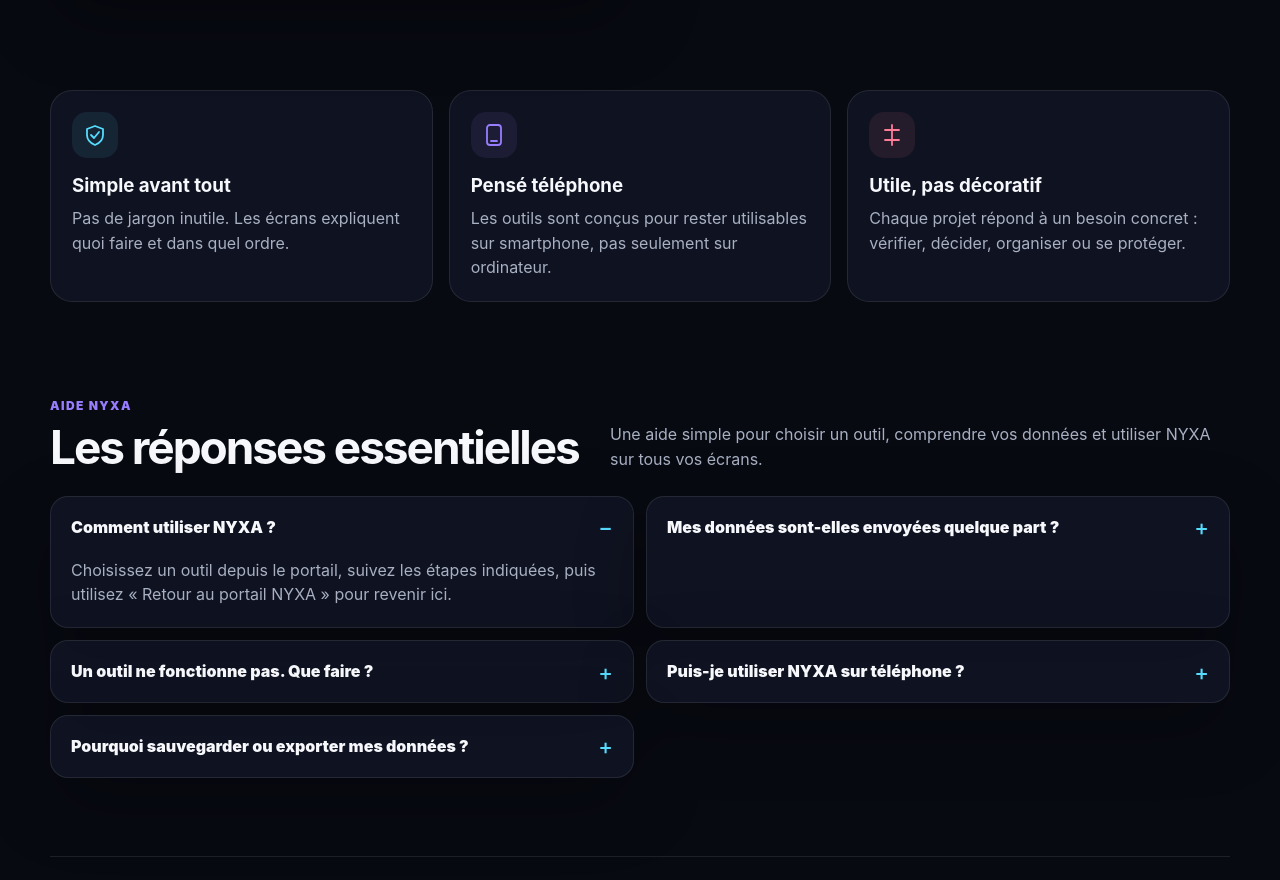
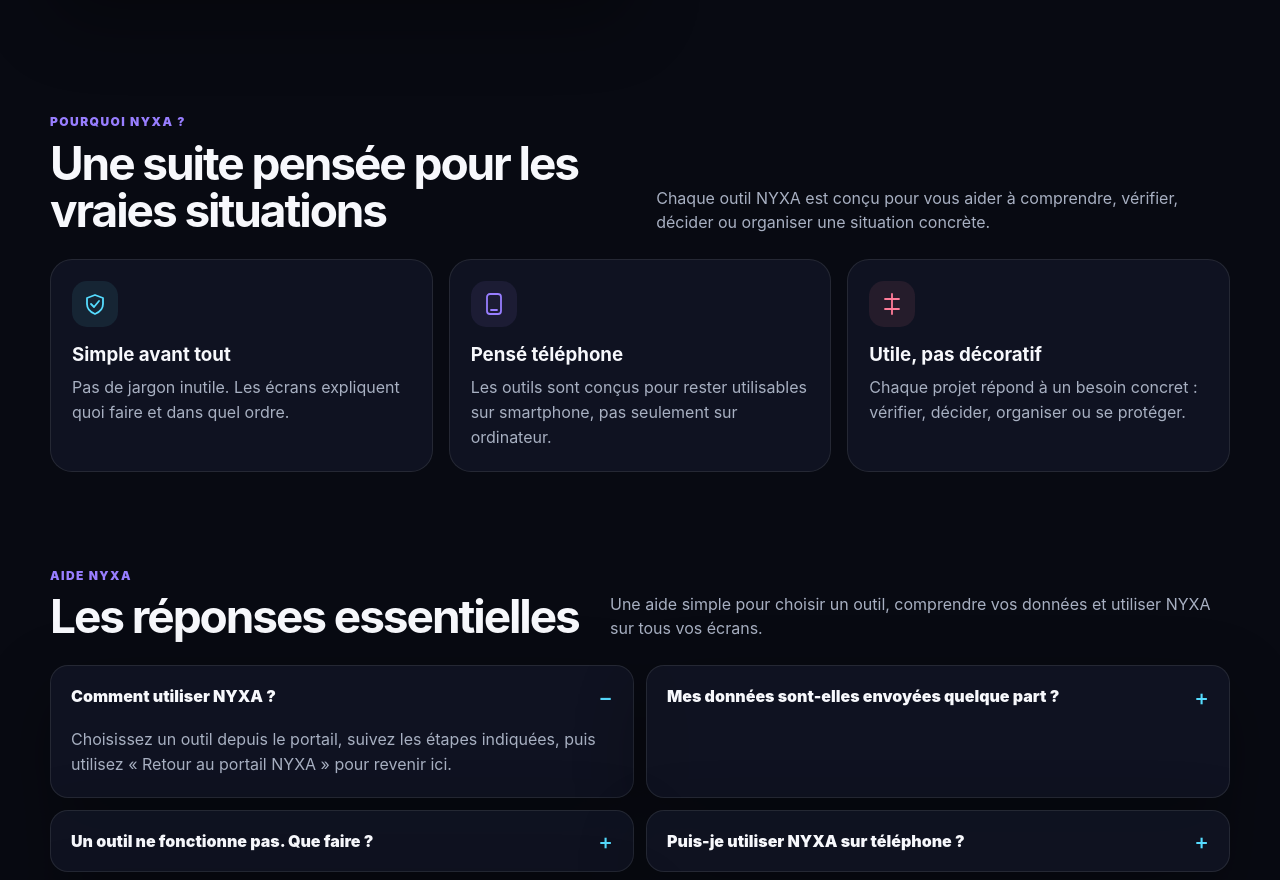
Before and after one commit to NyxaLabs/NyxaLabs.github.io, a plain HTML site: page index.html in a window 1280 px wide. Shown: the part 2755-3635 px from the top of the page. Drawn offline with Linux system fonts and the light colour scheme; no server answers.

Commit message:
Clarifier la section Pourquoi NYXA

```diff
--- a/index.html
+++ b/index.html
@@ -108,7 +108,15 @@
       <p id="emptyState" class="empty-state" hidden>Aucun outil ne correspond à cette recherche.</p>
     </section>
 
-    <section id="philosophie" class="values">
+    <section id="philosophie" class="values-section" aria-labelledby="pourquoi-title">
+      <div class="section-heading">
+        <div>
+          <span class="section-kicker">Pourquoi NYXA ?</span>
+          <h2 id="pourquoi-title">Une suite pensée pour les vraies situations</h2>
+        </div>
+        <p>Chaque outil NYXA est conçu pour vous aider à comprendre, vérifier, décider ou organiser une situation concrète.</p>
+      </div>
+      <div class="values">
         <article>
           <div class="value-icon cyan"><svg viewBox="0 0 24 24"><path d="M12 3 4 6v6c0 5 3 8 8 10 5-2 8-5 8-10V6Z"/><path d="m8 12 3 3 5-6"/></svg></div>
           <h3>Simple avant tout</h3>
@@ -124,6 +132,7 @@
           <h3>Utile, pas décoratif</h3>
           <p>Chaque projet répond à un besoin concret : vérifier, décider, organiser ou se protéger.</p>
         </article>
+      </div>
     </section>
 
     <section id="aide" class="faq-section" aria-labelledby="aide-title">
--- a/service-worker.js
+++ b/service-worker.js
@@ -1,4 +1,4 @@
-const CACHE="nyxa-portal-v7";
+const CACHE="nyxa-portal-v8";
 const ASSETS=[
   "./","./index.html","./styles.css","./app.js?v=7","./manifest.webmanifest",
   "./assets/nyxa-logo.png",
--- a/styles.css
+++ b/styles.css
@@ -157,6 +157,7 @@ h1 span{background:linear-gradient(100deg,var(--cyan),#75a6ff 52%,var(--violet))
   background:linear-gradient(120deg,var(--coral),var(--violet));color:white;font-size:10px;font-weight:950;text-transform:uppercase;letter-spacing:.08em
 }
 .empty-state{text-align:center;color:var(--muted);padding:45px 0}
+.values-section{padding:18px 0 0;scroll-margin-top:88px}
 .values{display:grid;grid-template-columns:repeat(3,1fr);gap:16px;padding:0 0 86px}
 .values article{border:1px solid var(--line);border-radius:22px;background:var(--panel);padding:21px}
 .value-icon{width:46px;height:46px;border-radius:15px;display:grid;place-items:center;margin-bottom:13px}
```
Lines whose indentation alone changed are shown as unchanged.
